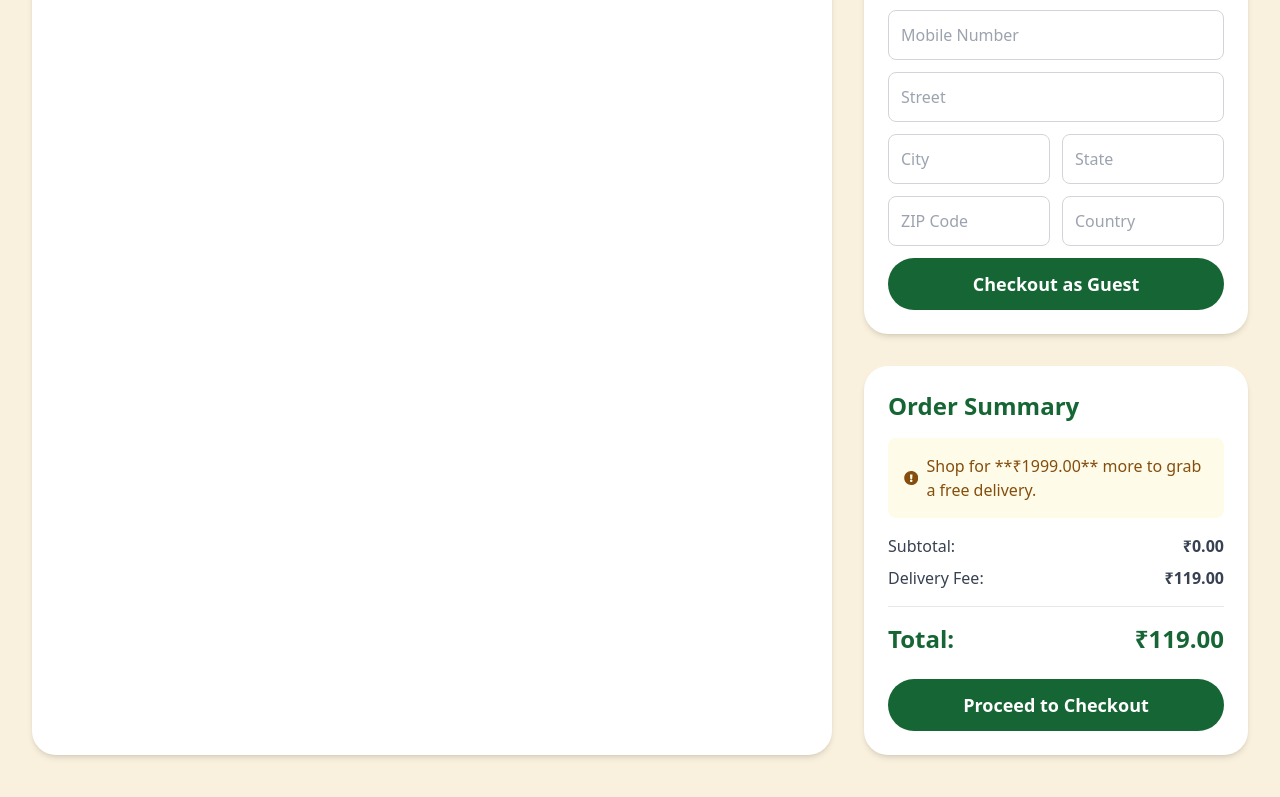
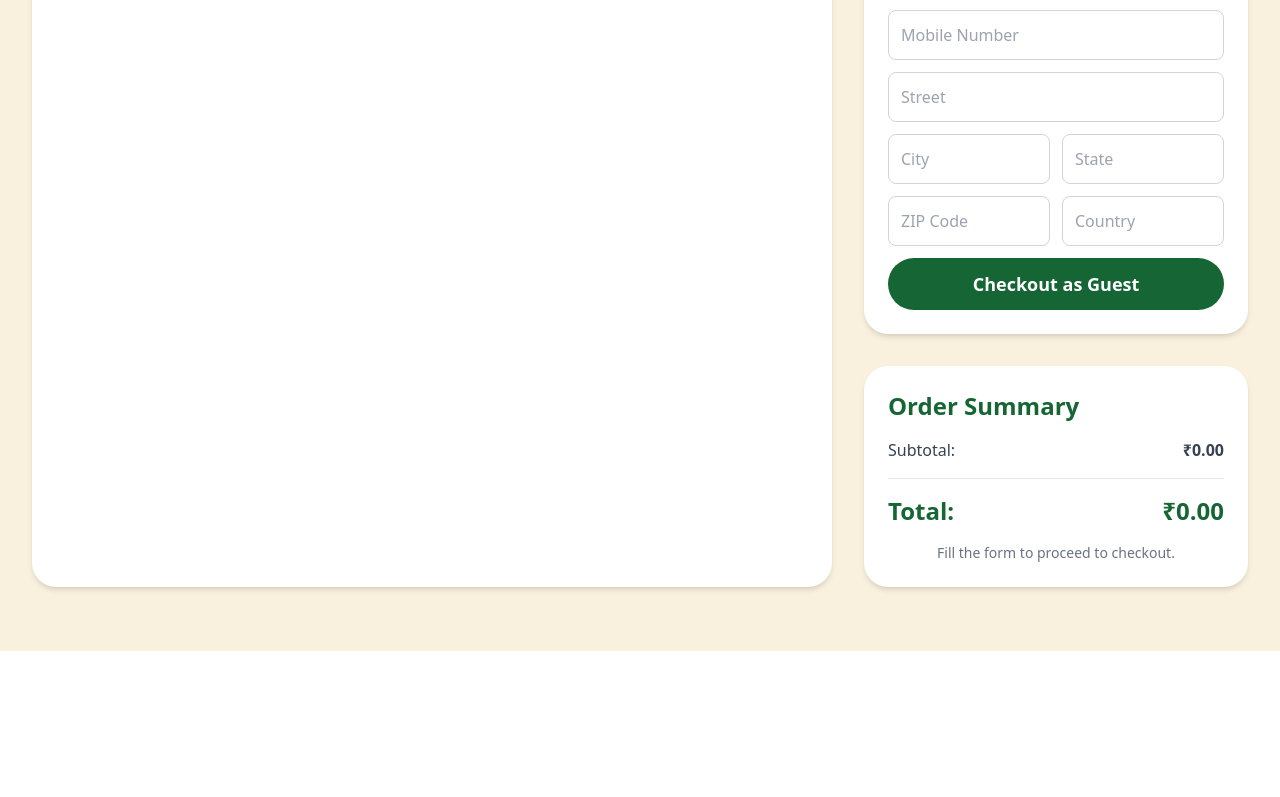
Before and after one commit to VBB11/fruitelegance11, a React (Create React App) app in the folder fruitsmith-frontend/: page /cart in a window 1280 px wide. Shown: the part 492-1289 px from the top of the page. After the commit the page ends 1143 px from the top, so only its background shows below. Built offline with nearby package versions, Linux system fonts and the light colour scheme.

Commit message:
cart login

```diff
--- a/fruitsmith-frontend/src/pages/Cart.js
+++ b/fruitsmith-frontend/src/pages/Cart.js
@@ -11,6 +11,9 @@ import config from './config/config';
 
 const placeholderImage =
   "https://cdn.pixabay.com/photo/2016/04/01/10/07/fruit-1303048_1280.png";
+
+const deliveryFeeThreshold = 1999;
+const deliveryFeeAmount = 119;
 
 function Cart() {
   const { cart, dispatch } = useCart();
@@ -56,16 +59,15 @@ function Cart() {
 
         setAddresses(normalized);
 
-        if (normalized.length > 0) {
-          const storedAddress = JSON.parse(localStorage.getItem('selectedAddress'));
-          if (storedAddress && normalized.find(addr => String(addr._id) === storedAddress._id)) {
-            setSelectedAddressId(storedAddress._id);
-          } else {
+        const storedAddressId = localStorage.getItem('selectedAddressId');
+        if (storedAddressId && normalized.find(addr => String(addr._id) === storedAddressId)) {
+          setSelectedAddressId(storedAddressId);
+        } else if (normalized.length > 0) {
           setSelectedAddressId(normalized[0]._id);
-          }
         } else {
           setSelectedAddressId(null);
         }
+
         setLoading(false);
       } catch (err) {
         console.error('Failed to fetch addresses', err);
@@ -78,26 +80,38 @@ function Cart() {
     fetchAddresses();
   }, [token]);
 
-  const selectedAddress = user ?
-    addresses.find(addr => String(addr._id) === selectedAddressId) :
-    guestForm;
+  useEffect(() => {
+    if (selectedAddressId) {
+      localStorage.setItem('selectedAddressId', selectedAddressId);
+    } else {
+      localStorage.removeItem('selectedAddressId');
+    }
+  }, [selectedAddressId]);
 
   const subtotal = cart.reduce((sum, item) => sum + item.price * (item.qty || 1), 0);
-  const deliveryFeeThreshold = 1999;
-  const deliveryFee = subtotal >= deliveryFeeThreshold ? 0 : 119;
+
+  const deliveryFee = cart.length === 0 ? 0 : (subtotal >= deliveryFeeThreshold ? 0 : deliveryFeeAmount);
+
   const totalPrice = subtotal + deliveryFee;
+
+  const selectedAddress = user
+    ? addresses.find(addr => String(addr._id) === selectedAddressId)
+    : { ...guestForm, name: guestForm.name.trim() };
 
   const handleProceed = () => {
     if (cart.length === 0) {
       alert('Your cart is empty.');
       return;
     }
-    if (!selectedAddress || !selectedAddress.street) {
-      alert('Please provide a delivery address.');
+    if (user && (!selectedAddress || !selectedAddress.street)) {
+      alert('Please select a delivery address from your saved addresses.');
+      return;
+    }
+    if (!user && !validateGuestForm()) {
+        alert('Please fill out all guest details.');
         return;
     }
 
-    localStorage.setItem('selectedAddress', JSON.stringify(selectedAddress));
     navigate('/checkout', { state: { address: selectedAddress } });
   };
 
@@ -111,19 +125,21 @@ function Cart() {
     const requiredFields = ['name', 'email', 'mobile', 'street', 'city', 'state', 'zip', 'country'];
     for (let field of requiredFields) {
       if (!guestForm[field] || guestForm[field].trim() === '') {
-        return `Please enter your ${field}.`;
+        setGuestFormError(`Please enter your ${field}.`);
+        return false;
       }
     }
     const emailRegex = /^[^\s@]+@[^\s@]+\.[^\s@]+$/;
-    if (!emailRegex.test(guestForm.email)) return 'Please enter a valid email.';
-    return null;
+    if (!emailRegex.test(guestForm.email)) {
+        setGuestFormError('Please enter a valid email.');
+        return false;
+    }
+    return true;
   };
 
   const handleGuestSubmit = async (e) => {
     e.preventDefault();
-    const errorMsg = validateGuestForm();
-    if (errorMsg) {
-      setGuestFormError(errorMsg);
+    if (!validateGuestForm()) {
       return;
     }
 
@@ -144,10 +160,12 @@ function Cart() {
         }
       });
       login({ token: res.data.token, user: res.data.user });
-      setAddresses([res.data.user.addresses[0]]);
-      setSelectedAddressId(null);
-      localStorage.setItem('selectedAddress', JSON.stringify(res.data.user.addresses[0]));
-      navigate('/checkout', { state: { address: res.data.user.addresses[0] } });
+      const newAddress = res.data.user.addresses[0];
+      setAddresses([newAddress]);
+      setSelectedAddressId(newAddress._id);
+      localStorage.setItem('selectedAddressId', newAddress._id);
+
+      navigate('/checkout', { state: { address: newAddress } });
     } catch (err) {
       console.error(err);
       setGuestFormError(err.response?.data?.error || 'Failed to complete guest checkout.');
@@ -163,7 +181,8 @@ function Cart() {
     );
   }
 
-  const isProceedDisabled = cart.length === 0 || (!selectedAddress || !selectedAddress.street);
+  const isProceedDisabled = cart.length === 0 || (user && !selectedAddressId);
+  // Removed `isCheckoutAsGuestDisabled` as it was redundant. `handleGuestSubmit` handles form validation.
 
   return (
     <div className="relative bg-[#f9f1dd] min-h-screen select-none py-16 px-4 sm:px-8">
@@ -192,7 +211,7 @@ function Cart() {
                 {cart.map(item => (
                   <div key={item._id} className="py-4 flex items-center gap-4">
                     <img
-                      src={item.image || placeholderImage}
+                      src={item.image?.[0] || placeholderImage}
                       alt={item.name}
                       className="w-20 h-20 object-contain rounded-lg shadow-sm"
                     />
@@ -366,6 +385,7 @@ function Cart() {
 
             <div className="bg-white rounded-3xl shadow-md p-6">
               <h2 className="text-2xl font-bold text-green-800 mb-4">Order Summary</h2>
+              {cart.length > 0 && (
                 <div className={`p-4 rounded-lg flex items-center gap-2 mb-4 ${
                   subtotal >= deliveryFeeThreshold ? 'bg-green-50 text-green-800' : 'bg-yellow-50 text-yellow-800'
                 }`}>
@@ -377,31 +397,40 @@ function Cart() {
                   ) : (
                     <>
                       <FaExclamationCircle size={20} />
-                    <p>Shop for **₹{(deliveryFeeThreshold - subtotal).toFixed(2)}** more to grab a free delivery.</p>
+                      <p>Shop for <span className="font-semibold">₹{(deliveryFeeThreshold - subtotal).toFixed(2)}</span> more to grab a free delivery.</p>
                     </>
                   )}
                 </div>
+              )}
               <div className="space-y-2 text-gray-700 mb-4">
                 <div className="flex justify-between">
                   <span>Subtotal:</span>
                   <span className="font-semibold">₹{subtotal.toFixed(2)}</span>
                 </div>
+                {cart.length > 0 && (
                     <div className="flex justify-between">
                         <span>Delivery Fee:</span>
                         <span className="font-semibold">{deliveryFee === 0 ? 'Free' : `₹${deliveryFee.toFixed(2)}`}</span>
                     </div>
+                )}
               </div>
               <div className="border-t border-gray-200 pt-4 mt-4 flex justify-between items-center">
                 <span className="text-2xl font-bold text-green-800">Total:</span>
                 <span className="text-2xl font-bold text-green-800">₹{totalPrice.toFixed(2)}</span>
               </div>
+              {user ? (
                 <button
                   onClick={handleProceed}
-                className="w-full mt-6 bg-green-800 hover:bg-green-900 text-white px-6 py-3 rounded-full font-semibold text-lg transition-colors"
+                  className={`w-full mt-6 bg-green-800 text-white px-6 py-3 rounded-full font-semibold text-lg transition-colors ${
+                    isProceedDisabled ? 'opacity-60 cursor-not-allowed' : 'hover:bg-green-900'
+                  }`}
                   disabled={isProceedDisabled}
                 >
                   Proceed to Checkout
                 </button>
+              ) : (
+                <p className="mt-4 text-center text-gray-500 text-sm">Fill the form to proceed to checkout.</p>
+              )}
             </div>
           </div>
         </div>
--- a/fruitsmith-frontend/src/pages/Checkout.js
+++ b/fruitsmith-frontend/src/pages/Checkout.js
@@ -8,6 +8,10 @@ import config from './config/config';
 
 const placeholderImage =
   "https://cdn.pixabay.com/photo/2016/04/01/10/07/fruit-1303048_1280.png";
+
+// Update this value to match your Cart.js file
+const deliveryFeeThreshold = 1999;
+const deliveryFeeAmount = 119;
 
 function loadRazorpayScript() {
   return new Promise((resolve) => {
@@ -30,7 +34,6 @@ function Checkout() {
 
   const { address } = location.state || {};
 
-  // This useEffect handles the redirects
   useEffect(() => {
     if (!address) {
       navigate('/cart', { replace: true });
@@ -45,6 +48,10 @@ function Checkout() {
   if (!address || cart.length === 0) {
     return <div className="p-6 text-center text-gray-600">Redirecting...</div>;
   }
+
+  const subtotal = cart.reduce((sum, item) => sum + item.price * (item.qty || 1), 0);
+  const deliveryFee = subtotal >= deliveryFeeThreshold ? 0 : deliveryFeeAmount;
+  const totalPrice = subtotal + deliveryFee;
 
   const openRazorpay = (orderId, amount, key) => {
     return new Promise((resolve, reject) => {
@@ -63,8 +70,8 @@ function Checkout() {
           resolve(response);
         },
         prefill: {
-          name: user.name,
-          email: user.email,
+          name: user ? user.name : address.name,
+          email: user ? user.email : address.email,
           contact: address.mobile,
         },
         modal: {
@@ -125,11 +132,6 @@ function Checkout() {
     }
   };
 
-  const subtotal = cart.reduce((sum, item) => sum + item.price * (item.qty || 1), 0);
-  const deliveryFeeThreshold = 999;
-  const deliveryFee = subtotal >= deliveryFeeThreshold ? 0 : 50;
-  const totalPrice = subtotal + deliveryFee;
-
   return (
     <div className="relative bg-[#f9f1dd] min-h-screen select-none py-16 px-4 sm:px-8">
       <div className="max-w-7xl mx-auto">
@@ -153,7 +155,7 @@ function Checkout() {
               {cart.map(item => (
                 <div key={item._id} className="flex items-center gap-4 py-2 border-b border-gray-100">
                   <img
-                    src={item.image || placeholderImage}
+                    src={item.image?.[0] || placeholderImage}
                     alt={item.name}
                     className="w-16 h-16 object-contain rounded-lg shadow-sm"
                   />
```
Also changed, not shown: fruitsmith-frontend/src/pages/ProductDetails.js (+36 -19 lines), 9 other files (tests, documents, lock files or other folders). Lines whose indentation alone changed are shown as unchanged.
